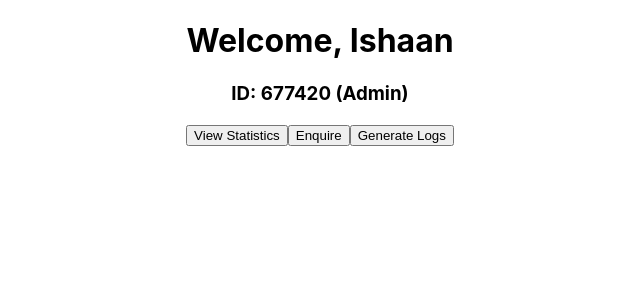
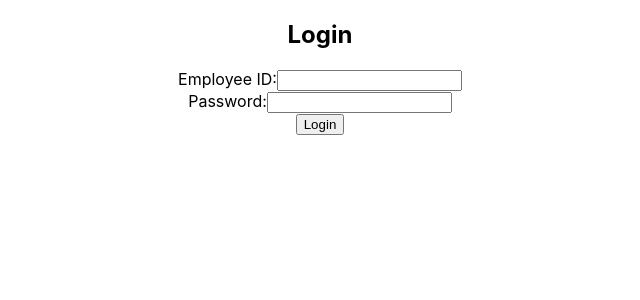
Before and after one commit to hiferli/proattendance, a React (Create React App) app in the folder frontend/: page /login in a window 1280 px wide. Shown: the top 300 px of the page, without its empty margins (320-960 px from the left). Built offline with nearby package versions, Linux system fonts and the light colour scheme.

Commit message:
Using React Router Dom and SessionStorage

```diff
--- a/frontend/package.json
+++ b/frontend/package.json
@@ -14,6 +14,7 @@
     "react-calendar": "^5.0.0",
     "react-calendar-heatmap": "^1.9.0",
     "react-dom": "^18.3.1",
+    "react-router-dom": "^6.25.1",
     "react-scripts": "5.0.1",
     "react-tooltip": "^5.27.1",
     "recharts": "^2.12.7",
--- a/frontend/src/App.js
+++ b/frontend/src/App.js
@@ -1,11 +1,26 @@
 import "./App.css";
+import Login from "./Components/Login";
 // import Home from "./Pages/Employee/Home";
 import Home from "./Pages/Admin/Home";
+import { BrowserRouter as Router, Routes, Route, Link } from "react-router-dom";
+import PrivateRoute from "./Pages/PrivateRoute";
 
 function App() {
     return (
         <div className="App">
-            <Home name={"Ishaan"} id={677420} />
+            <Router>
+                <Routes>
+                    <Route path="/login" element={<Login />} />
+                    <Route
+                        path="/home"
+                        element={
+                            <PrivateRoute
+                                element={<Home name={"Ishaan"} id={677420} />}
+                            />
+                        }
+                    />
+                </Routes>
+            </Router>
         </div>
     );
 }
--- /dev/null
+++ b/frontend/src/Components/Login.js
@@ -0,0 +1,56 @@
+import React, { useEffect, useState } from "react";
+import { validateUser } from "../Data";
+import { useNavigate } from "react-router-dom";
+
+const Login = () => {
+    const navigate = useNavigate();
+    const [username, setUsername] = useState("");
+    const [password, setPassword] = useState("");
+
+    const handleSubmit = async (e) => {
+        e.preventDefault();
+
+        const userDetails = validateUser(username , password);
+        if(validateUser(username , password) === undefined){
+            alert("Error! Invalid Credentials")
+        } else {
+            sessionStorage.setItem("loginDetails" , JSON.stringify(userDetails));
+            alert("Logged in");
+        }
+
+        navigate('/home')
+        setUsername("");
+        setPassword("");
+    };
+
+    return (
+        <div>
+            <h2>Login</h2>
+            <form onSubmit={handleSubmit}>
+                <div>
+                    <label htmlFor="username">Employee ID:</label>
+                    <input
+                        type="text"
+                        id="username"
+                        value={username}
+                        onChange={(e) => setUsername(e.target.value)}
+                        required
+                    />
+                </div>
+                <div>
+                    <label htmlFor="password">Password:</label>
+                    <input
+                        type="password"
+                        id="password"
+                        value={password}
+                        onChange={(e) => setPassword(e.target.value)}
+                        required
+                    />
+                </div>
+                <button type="submit">Login</button>
+            </form>
+        </div>
+    );
+};
+
+export default Login;
--- /dev/null
+++ b/frontend/src/Pages/PrivateRoute.js
@@ -0,0 +1,12 @@
+import React from "react";
+import { Navigate } from "react-router-dom";
+
+const PrivateRoute = ({ element, ...rest }) => {
+    const isLoggedIn = sessionStorage.getItem('loginDetails') !== null;
+
+    return (
+        isLoggedIn ? element : <Navigate to={"/login"} />
+    );
+};
+
+export default PrivateRoute;
```
Also changed, not shown: 1 other file (tests, documents, lock files or other folders).
